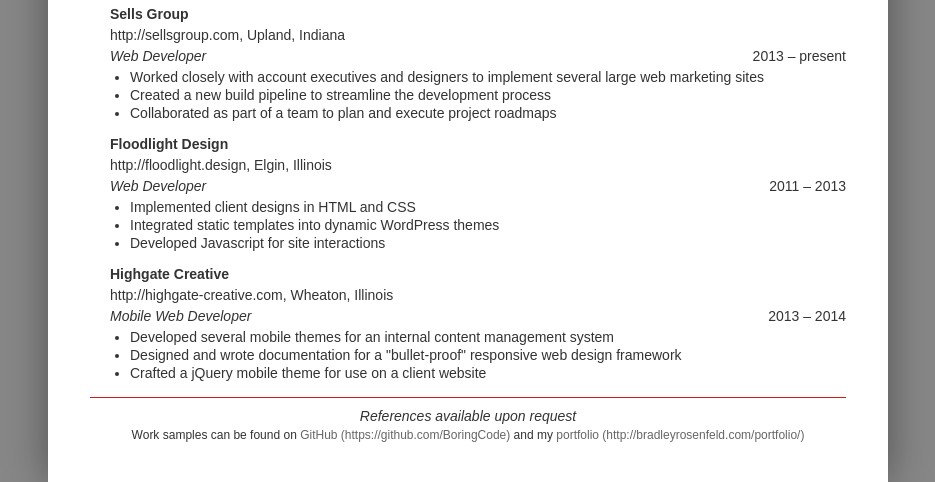
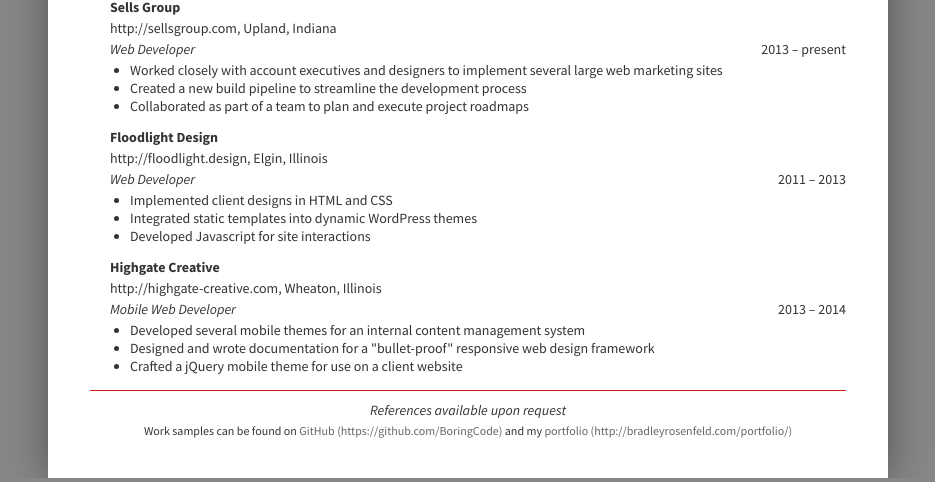
Before and after one commit to BoringCode/resume, a plain HTML site: page index.html in a window 1280 px wide. Shown: the part 540-1022 px from the top of the page, without its empty margins (172-1107 px from the left). Drawn offline with nearby package versions, Linux system fonts and the light colour scheme.

Commit message:
Fixed font faces

```diff
--- a/style.css
+++ b/style.css
@@ -1,15 +1,4 @@
-@font-face {
-	font-family: 'Source Sans Pro';
-	font-weight: normal;
-	font-weight: 400;
-	src: local('Source Sans Pro'), url(fonts/SourceSansPro-Regular.otf) format('otf');
-}
-@font-face {
-	font-family: 'Bitter';
-	font-weight: bold;
-	font-weight: 700;
-	src: local('Bitter'), url(fonts/bitter-bold.ttf) format('ttf'), ;
-}
+@import url(https://fonts.googleapis.com/css?family=Source+Sans+Pro:400,700,400italic|Bitter:400italic,700);
 @font-face {
 	font-family: 'Franchise';
 	font-weight: bold;
```
